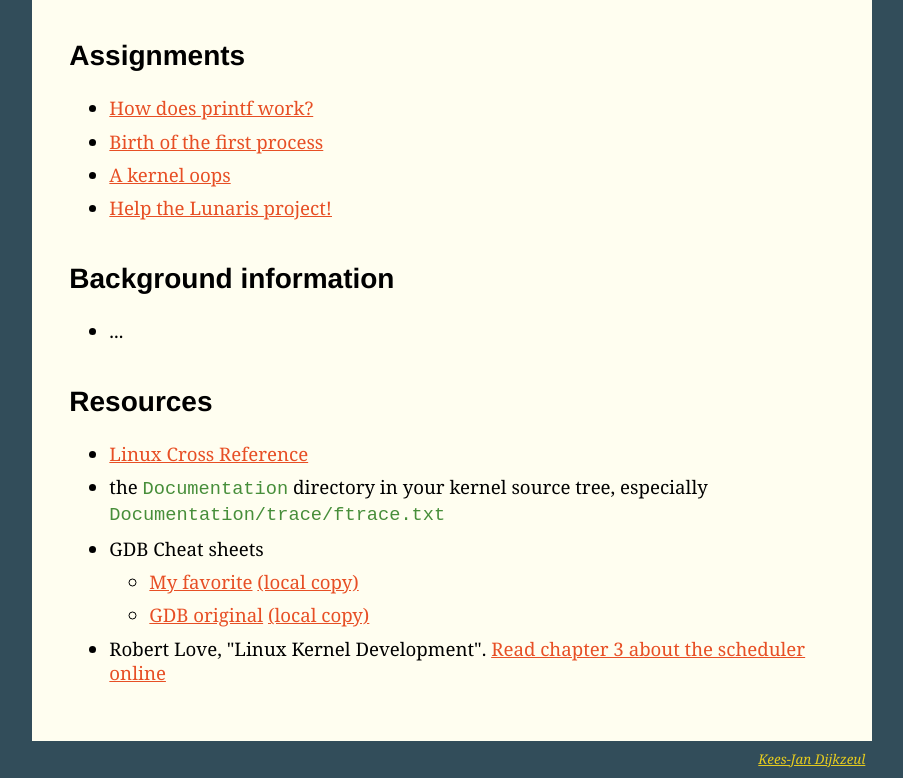
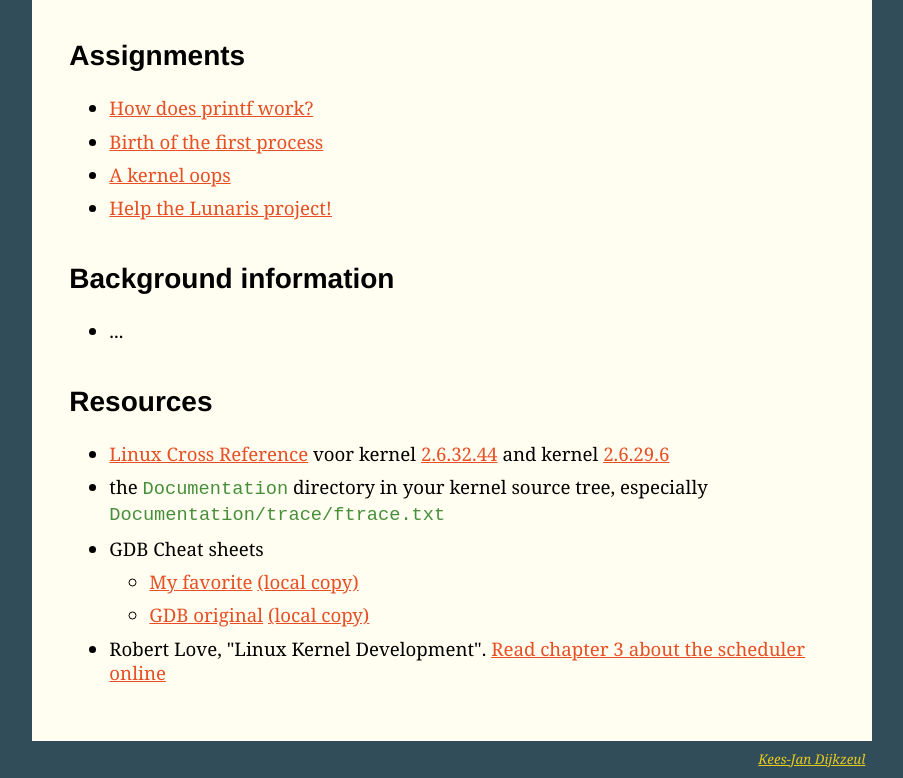
Before and after one commit to kees-jan/Kernel-Debugging, a plain HTML site: page index.html in a window 1280 px wide. Shown: the part 628-1406 px from the top of the page, without its empty margins (188-1091 px from the left). Drawn offline with Linux system fonts and the light colour scheme.

Commit message:
Adding references to specific kernel versions

```diff
--- a/index.html
+++ b/index.html
@@ -46,7 +46,7 @@
       </ul>
       <h2>Resources</h2>
       <ul>
-      <li><a href="http://lxr.linux.no">Linux Cross Reference</a>
+      <li><a href="http://lxr.linux.no">Linux Cross Reference</a> voor kernel <a href="http://lxr.linux.no/#linux+v2.6.32.44">2.6.32.44</a> and kernel <a href="http://lxr.linux.no/#linux+v2.6.32.44">2.6.29.6</a>
       <li>the <tt>Documentation</tt> directory in your kernel source tree, especially <tt>Documentation/trace/ftrace.txt</tt>
       <li>GDB Cheat sheets
           <ul>
```
